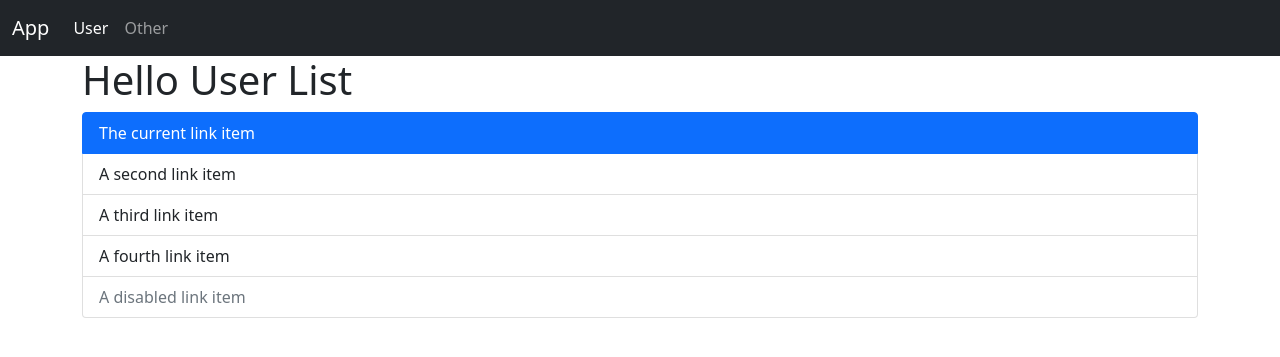
After one commit to OEUBROCHOM/VC-1-template, a PHP site: page /users in a window 1280 px wide. The commit adds this page. Shown: the top 357 px of the page. Run offline with PHP 8.4, Linux system fonts and the light colour scheme.

Commit message:
feat(mange-user): added new user to the list [KH-4]

```diff
--- /dev/null
+++ b/Controllers/UserController.php
@@ -0,0 +1,9 @@
+<?php
+
+class UserController extends BaseController {
+
+    public function index() {
+              $this->view('users/user-list');
+          }
+
+}
--- a/Router/route.php
+++ b/Router/route.php
@@ -3,9 +3,13 @@ require_once "Router.php";
 require_once "Controllers/BaseController.php";
 require_once "Database/Database.php";
 require_once "Controllers/WelcomeController.php";
+require_once "Controllers/UserController.php";
 
 
 $route = new Router();
 $route->get("/", [WelcomeController::class, 'welcome']);
 
+// user-list
+$route->get("/users", [UserController::class, 'index']);
+
 $route->route();
--- a/views/layouts/navbar.php
+++ b/views/layouts/navbar.php
@@ -7,8 +7,8 @@
         </button>
         <div class="collapse navbar-collapse" id="navbarNavAltMarkup">
             <div class="navbar-nav">
-                <a class="nav-link active" aria-current="page" href="/">Home</a>
-                <a class="nav-link" href="">Other</a>
+                <a class="nav-link active" aria-current="page" href="/users">User</a>
+                <a class="nav-link" href="/">Other</a>
             </div>
         </div>
     </div>
--- /dev/null
+++ b/views/users/user-list.php
@@ -0,0 +1,13 @@
+<div class="container">
+  <h1>Hello User List</h1>
+
+  <div class="list-group">
+  <a href="#" class="list-group-item list-group-item-action active" aria-current="true">
+    The current link item
+  </a>
+  <a href="#" class="list-group-item list-group-item-action">A second link item</a>
+  <a href="#" class="list-group-item list-group-item-action">A third link item</a>
+  <a href="#" class="list-group-item list-group-item-action">A fourth link item</a>
+  <a href="#" class="list-group-item list-group-item-action disabled" tabindex="-1" aria-disabled="true">A disabled link item</a>
+</div>
+</div>
```
